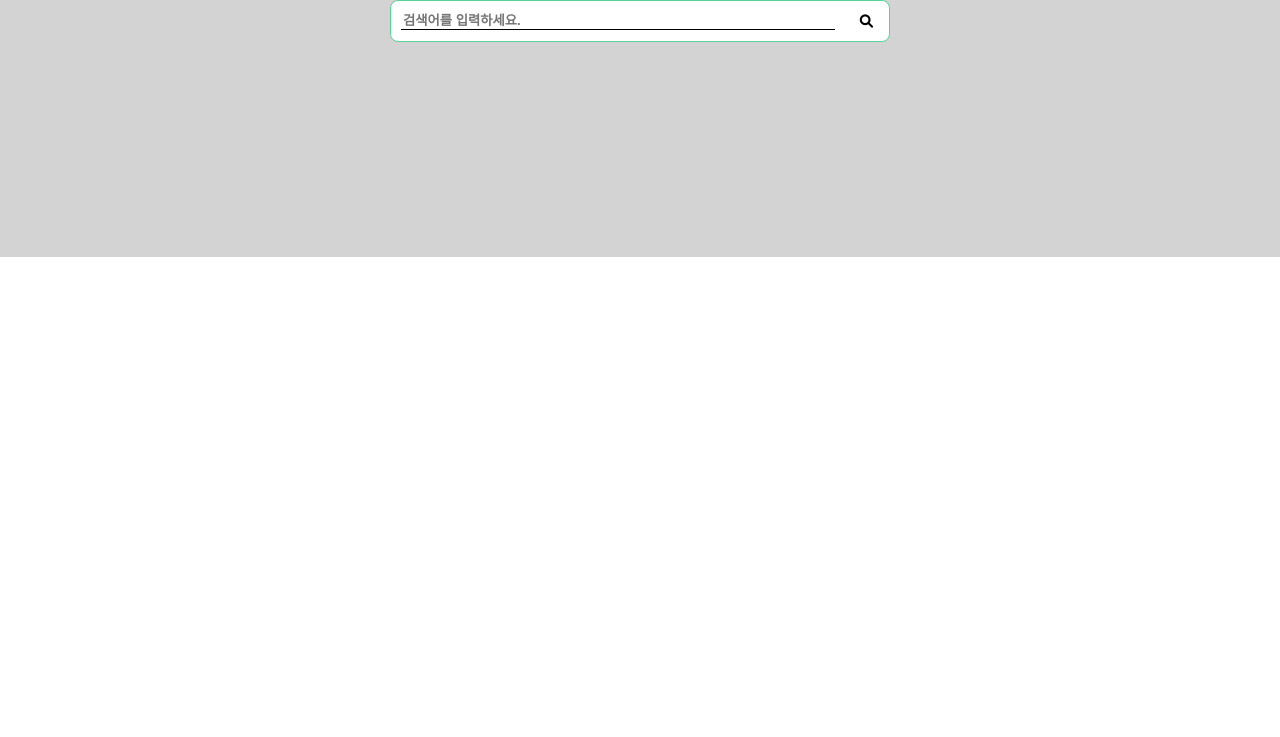
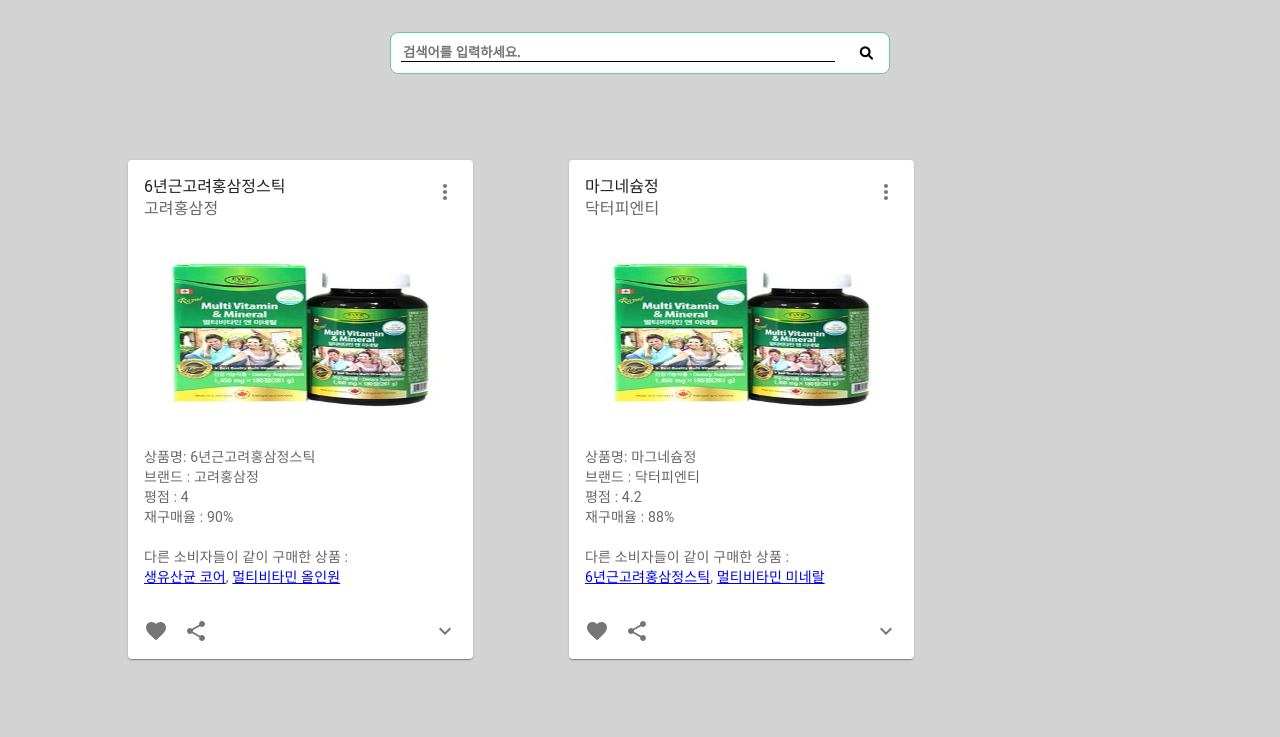
Before and after one commit to developerjhp/energy-balance, a React (Create React App) app: page / in a window 1280 px wide. Shown: the top 737 px of the page. Built offline with nearby package versions, Linux system fonts and the light colour scheme.

Commit message:
[Feat] - 검색결과기능 구현 close #9

```diff
--- a/package.json
+++ b/package.json
@@ -3,6 +3,11 @@
   "version": "0.1.0",
   "private": true,
   "dependencies": {
+    "@emotion/react": "^11.7.1",
+    "@emotion/styled": "^11.6.0",
+    "@mui/icons-material": "^5.4.2",
+    "@mui/material": "^5.4.2",
+    "@mui/styled-engine": "^5.4.2",
     "@testing-library/jest-dom": "^5.16.2",
     "@testing-library/react": "^12.1.3",
     "@testing-library/user-event": "^13.5.0",
@@ -16,6 +21,7 @@
     "react-bootstrap": "^2.1.2",
     "react-dom": "^17.0.2",
     "react-scripts": "5.0.0",
+    "styled-components": "^5.3.3",
     "typescript": "^4.5.5",
     "web-vitals": "^2.1.4"
   },
--- a/src/components/Search/MatchItem.tsx
+++ b/src/components/Search/MatchItem.tsx
@@ -10,6 +10,7 @@
 function MatchItem({ setInput, order, matchItem }: Props) {
   const onClickHandler = (e: React.MouseEvent<HTMLDivElement>) => {
     setInput(matchItem.product_name);
+    window.location.href = `/search?=${matchItem.product_name}`;
   };
   return (
     <>
--- /dev/null
+++ b/src/components/Search/ProductCard.tsx
@@ -0,0 +1,94 @@
+import * as React from 'react';
+import { styled } from '@mui/material/styles';
+import Card from '@mui/material/Card';
+import CardHeader from '@mui/material/CardHeader';
+import CardMedia from '@mui/material/CardMedia';
+import CardContent from '@mui/material/CardContent';
+import CardActions from '@mui/material/CardActions';
+import Collapse from '@mui/material/Collapse';
+import IconButton, { IconButtonProps } from '@mui/material/IconButton';
+import Typography from '@mui/material/Typography';
+import FavoriteIcon from '@mui/icons-material/Favorite';
+import ShareIcon from '@mui/icons-material/Share';
+import ExpandMoreIcon from '@mui/icons-material/ExpandMore';
+import MoreVertIcon from '@mui/icons-material/MoreVert';
+import './style.scss';
+
+interface ExpandMoreProps extends IconButtonProps {
+  expand: boolean;
+}
+
+const ExpandMore = styled((props: ExpandMoreProps) => {
+  const { expand, ...other } = props;
+  return <IconButton {...other} />;
+})(({ theme, expand }) => ({
+  transform: !expand ? 'rotate(0deg)' : 'rotate(180deg)',
+  marginLeft: 'auto',
+  transition: theme.transitions.create('transform', {
+    duration: theme.transitions.duration.shortest,
+  }),
+}));
+
+type InfoProps = {
+  info: {
+    id: number;
+    product_name: string;
+    brand: string;
+    grade: number;
+    repurchase_rate: number;
+    related: string[];
+  };
+};
+
+export default function ProductCard({ info }: InfoProps) {
+  const [expanded, setExpanded] = React.useState(false);
+  const { id, product_name, brand, grade, repurchase_rate, related } = info;
+  const handleExpandClick = () => {
+    setExpanded(!expanded);
+  };
+
+  return (
+    <Card sx={{ maxWidth: 345 }}>
+      <CardHeader
+        action={
+          <IconButton aria-label='settings'>
+            <MoreVertIcon />
+          </IconButton>
+        }
+        title={product_name}
+        subheader={brand}
+      />
+      <CardMedia component='img' height='194' image='/images/temp-image.jpg' alt='Paella dish' />
+      <CardContent>
+        <Typography variant='body2' color='text.secondary'>
+          상품명: {product_name}
+          <br />
+          브랜드 : {brand}
+          <br />
+          평점 : {grade}
+          <br />
+          재구매율 : {repurchase_rate * 100 + '%'}
+          <br />
+          <br />
+          다른 소비자들이 같이 구매한 상품 :
+          <br />
+          <a href={`/search?=${related[0]}`}>{related[0]}</a>, <a href={`/search?=${related[1]}`}>{related[1]}</a>
+        </Typography>
+      </CardContent>
+      <CardActions disableSpacing>
+        <IconButton aria-label='add to favorites'>
+          <FavoriteIcon />
+        </IconButton>
+        <IconButton aria-label='share'>
+          <ShareIcon />
+        </IconButton>
+        <ExpandMore expand={expanded} onClick={handleExpandClick} aria-expanded={expanded} aria-label='show more'>
+          <ExpandMoreIcon />
+        </ExpandMore>
+      </CardActions>
+      <Collapse in={expanded} timeout='auto' unmountOnExit>
+        <CardContent>더 많은 정보 보러가기</CardContent>
+      </Collapse>
+    </Card>
+  );
+}
--- a/src/components/Search/SearchInput.tsx
+++ b/src/components/Search/SearchInput.tsx
@@ -29,6 +29,7 @@
       setSearched([input, ...searched.filter((item) => item !== input).slice(0, 4)]);
     }
     setInputFocused(false);
+    window.location.href = `/search?=${input}`;
   };
 
   const focusInput = useCallback(() => {
--- a/src/components/Search/Searched.tsx
+++ b/src/components/Search/Searched.tsx
@@ -21,6 +21,7 @@
     } else {
       setMatches([...dataSortingSlice(match, order)]);
     }
+    window.location.href = `/search?=${searchedName}`;
   };
   return (
     <>
--- a/src/components/Search/index.tsx
+++ b/src/components/Search/index.tsx
@@ -4,6 +4,8 @@
 import { db, dbArr } from 'types/db';
 import './style.scss';
 import SearchInput from './SearchInput';
+import ProductCard from './ProductCard';
+import { dataFilter } from 'utils/functions/dataFilter';
 
 function Search() {
   const [data, setData] = useState<dbArr>([]);
@@ -13,11 +15,25 @@
   const [inputFocused, setInputFocused] = useState(false);
   const [input, setInput] = useState<string>('');
   const inputRef = useRef<HTMLInputElement | null>(null);
+  const [searchData, setSearchData] = useState([
+    {
+      id: 0,
+      product_name: '',
+      brand: '',
+      grade: 0,
+      repurchase_rate: 0,
+      related: [''],
+    },
+  ]);
+
+  const currentUrl = window.location.search;
+  const searchValue = decodeURI(currentUrl).split('?=')[1];
 
   useEffect(() => {
     axios('db.json')
       .then((res) => {
         setData(res.data.data);
+        setSearchData(dataFilter(res.data.data, searchValue));
         return res.data.data;
       })
       .then((data) => {
@@ -56,6 +72,10 @@
     window.localStorage.setItem('searched', JSON.stringify(searched));
   }, [searched]);
 
+  useEffect(() => {
+    console.log(searchData);
+  });
+
   return (
     <div className='search-tool'>
       <SearchInput
@@ -72,6 +92,11 @@
         matches={matches}
         setMatches={setMatches}
       />
+      <div className='card-wrap'>
+        {searchData.map((el, idx) => {
+         return  <ProductCard info={el} key={idx}/>
+        })}
+      </div>
     </div>
   );
 }
--- a/src/components/Search/style.scss
+++ b/src/components/Search/style.scss
@@ -7,14 +7,19 @@
   width: 100%;
   background-color: lightgray;
   display: flex;
-  flex-direction: column;
-  justify-content: center;
-  align-items: center;
+  flex-direction: row;
+  flex-wrap: nowrap;
 }
 
 .search-input-container {
+  z-index: 1;
   display: flex;
   flex-direction: column;
+  position: absolute;
+  top: 1rem;
+  left: 50%;
+  transform: translate(-50%, 0%);
+  margin-top: 1rem;
 }
 .search-input-border {
   position: relative;
@@ -102,3 +107,25 @@
     background-color: aquamarine;
   }
 }
+
+.card-wrap {
+  width: 100%;
+  height: 100%;
+  margin: 7rem 2rem 2rem;
+  display: flex;
+  flex-direction: row;
+  flex-wrap: wrap;
+  justify-content: flex-start;
+  align-items: flex-start;
+  > div {
+    margin: 3rem 0rem 2rem;
+    margin-left: 6rem;
+    width: 100%;
+  }
+  img {
+    object-fit: fill;
+  }
+  span {
+    font-size: 1rem;
+  }
+}
--- a/src/index.css
+++ b/src/index.css
@@ -3,6 +3,8 @@
   font-family: -apple-system, BlinkMacSystemFont, 'Segoe UI', 'Roboto', 'Oxygen', 'Ubuntu', 'Cantarell', 'Fira Sans', 'Droid Sans', 'Helvetica Neue', sans-serif;
   -webkit-font-smoothing: antialiased;
   -moz-osx-font-smoothing: grayscale;
+  width: 100%;
+  height: 100%;
 }
 
 code {
```
Also changed, not shown: public/images/temp-image.jpg (added), 1 other file (tests, documents, lock files or other folders).
